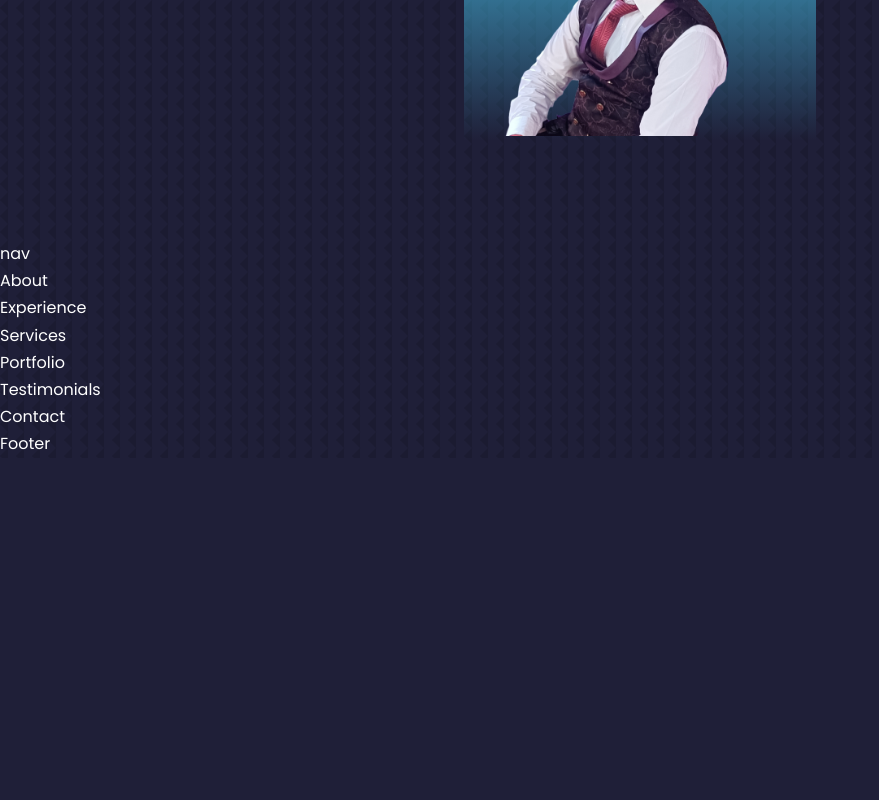
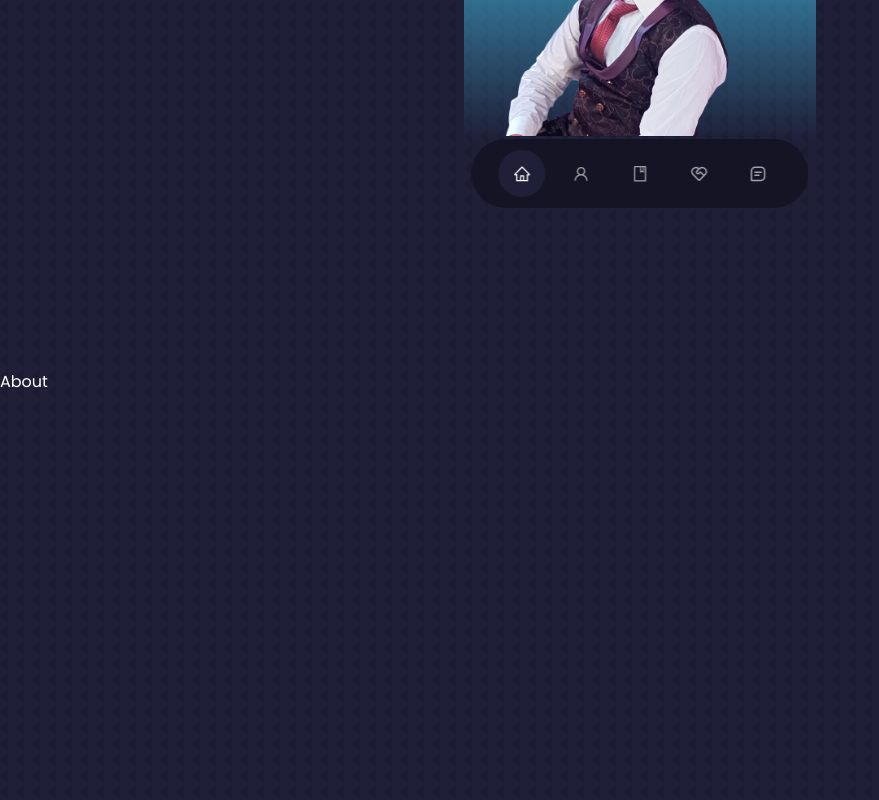
Before and after one commit to Milan-Sharma-449/Portfolio-react, a React (Create React App) app: page / in a window 1280 px wide. Shown: the part 560-1360 px from the top of the page, without its empty margins (0-879 px from the left). Before the commit the page ends 1018 px from the top, so only its background shows below. Built offline with nearby package versions, Linux system fonts and the light colour scheme.

Commit message:
made navbar

```diff
--- a/src/Component/about/About.jsx
+++ b/src/Component/about/About.jsx
@@ -3,7 +3,9 @@ import './about.css'
 
 const About = () => {
   return (
-    <div>About</div>
+    <section id='about' >
+      About
+    </section>
   )
 }
 
--- a/src/Component/contact/Contact.jsx
+++ b/src/Component/contact/Contact.jsx
@@ -3,7 +3,9 @@ import './contact.css'
 
 const Contact = () => {
   return (
-    <div>Contact</div>
+    <section id='contact' >
+      Contact
+    </section>
   )
 }
 
--- a/src/Component/experience/Experience.jsx
+++ b/src/Component/experience/Experience.jsx
@@ -3,7 +3,9 @@ import './experience.css'
 
 const Experience = () => {
   return (
-    <div>Experience</div>
+    <section id='experience' >
+      Experience
+    </section>
   )
 }
 
--- a/src/Component/nav/Nav.jsx
+++ b/src/Component/nav/Nav.jsx
@@ -1,9 +1,24 @@
+/* eslint-disable react-hooks/rules-of-hooks */
+/* eslint-disable jsx-a11y/anchor-is-valid */
 import React from 'react'
 import './nav.css'
+import { AiOutlineBook, AiOutlineHome, AiOutlineUser } from 'react-icons/ai'
+import { RiServiceLine } from 'react-icons/ri'
+import { BiMessageSquareDetail } from 'react-icons/bi'
+import { useState } from 'react'
 
 const nav = () => {
+
+const[activeNav, setActiveNav] = useState('#')
+
   return (
-    <div>nav</div>
+    <nav>
+      <a href='#' onClick={() => setActiveNav ('#')} className={activeNav === '#' ? 'active' : ''} ><AiOutlineHome /></a>
+      <a href='#about' onClick={() => setActiveNav ('#about')} className={activeNav === '#about' ? 'active' : ''} ><AiOutlineUser /></a>
+      <a href='#experience' onClick={() => setActiveNav ('#experience')} className={activeNav === '#experience' ? 'active' : ''} ><AiOutlineBook /></a>
+      <a href='#services' onClick={() => setActiveNav ('#services')} className={activeNav === '#services' ? 'active' : ''} ><RiServiceLine /></a>
+      <a href='#contact' onClick={() => setActiveNav ('#contact')} className={activeNav === '#contact' ? 'active' : ''} ><BiMessageSquareDetail /></a>
+    </nav>
   )
 }
 
--- a/src/Component/nav/nav.css
+++ b/src/Component/nav/nav.css
@@ -0,0 +1,33 @@
+nav {
+    background: rgba(0, 0, 0, 0.3);
+    width: max-content;
+    display: block;
+    padding: 0.7rem 1.7rem;
+    z-index: 2;
+    position: fixed;
+    left: 50%;
+    transform: translateX(-50%);
+    bottom: 2rem;
+    display: flex;
+    gap: 0.8rem;
+    border-radius: 3rem;
+    backdrop-filter: blur(15px);
+}
+
+nav a {
+    background: transparent;
+    padding: 0.9rem;
+    border-radius: 50%;
+    display: flex;
+    color: var(--color-light);
+    font-size: 1.1rem;
+}
+
+nav a:hover {
+    background: rgba(0, 0, 0, 0.3);
+}
+
+nav a.active {
+    background: var(--color-bg);
+    color: var(--color-white);
+}
--- a/src/Component/portfolio/Portfolio.jsx
+++ b/src/Component/portfolio/Portfolio.jsx
@@ -3,7 +3,9 @@ import './portfolio.css'
 
 const Portfolio = () => {
   return (
-    <div>Portfolio</div>
+  <section id='portfolio' >
+    Portfolio
+  </section>
   )
 }
 
--- a/src/Component/services/Services.jsx
+++ b/src/Component/services/Services.jsx
@@ -3,7 +3,9 @@ import './services.css'
 
 const Services = () => {
   return (
-    <div>Services</div>
+    <section id='services' >
+      Services
+    </section>
   )
 }
 
--- a/src/Component/testimonials/Testimonials.jsx
+++ b/src/Component/testimonials/Testimonials.jsx
@@ -3,7 +3,9 @@ import './testimonials.css'
 
 const Testimonials = () => {
   return (
-    <div>Testimonials</div>
+    <section id='testimonials' >
+      Testimonials
+    </section>
   )
 }
 
--- a/src/index.css
+++ b/src/index.css
@@ -53,6 +53,7 @@ h1 {
 }
 section {
     margin-top: 8rem;
+    height: 100vh;
 }
 section > h2, section > h5 {
     text-align: center;
```
